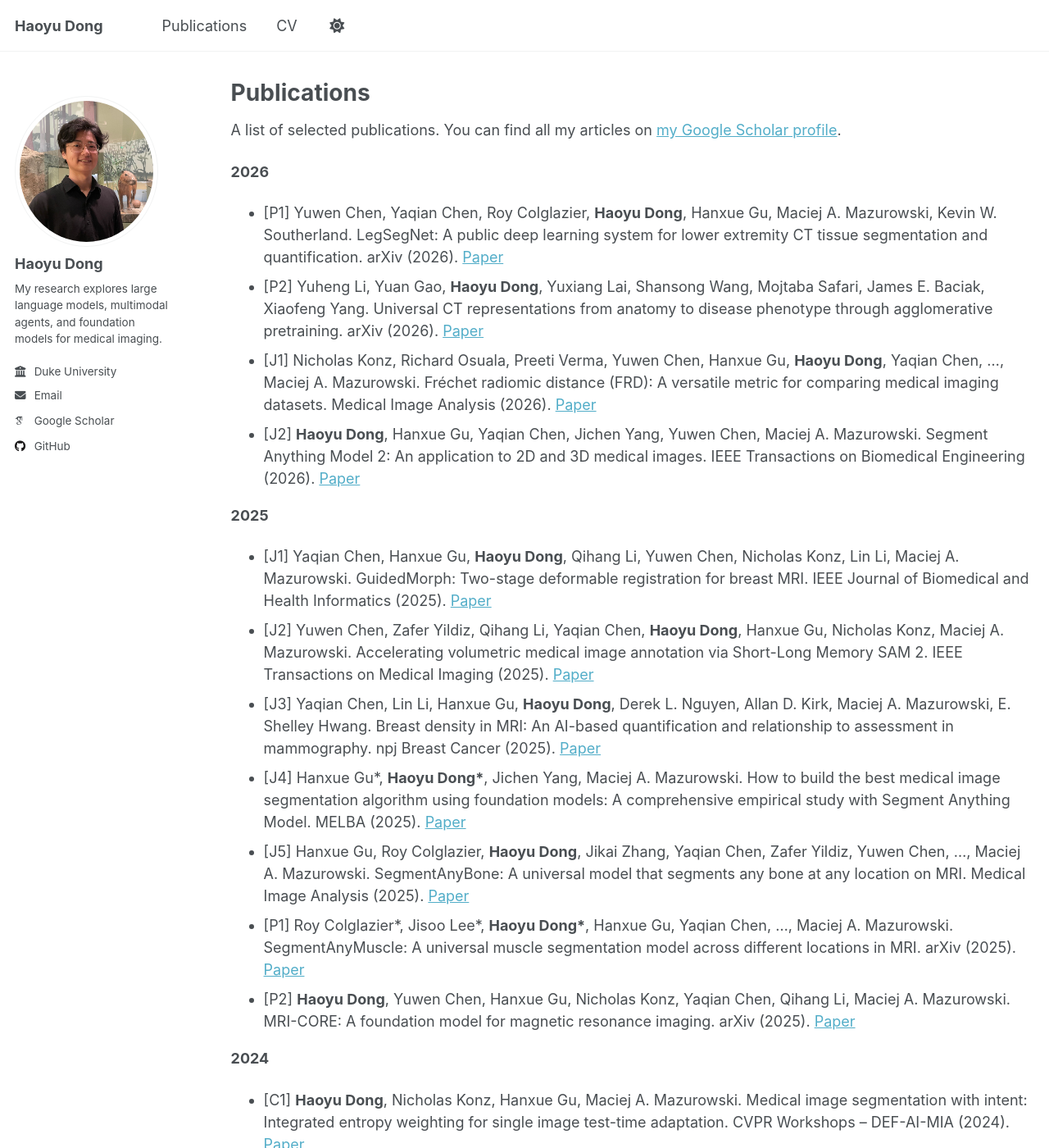
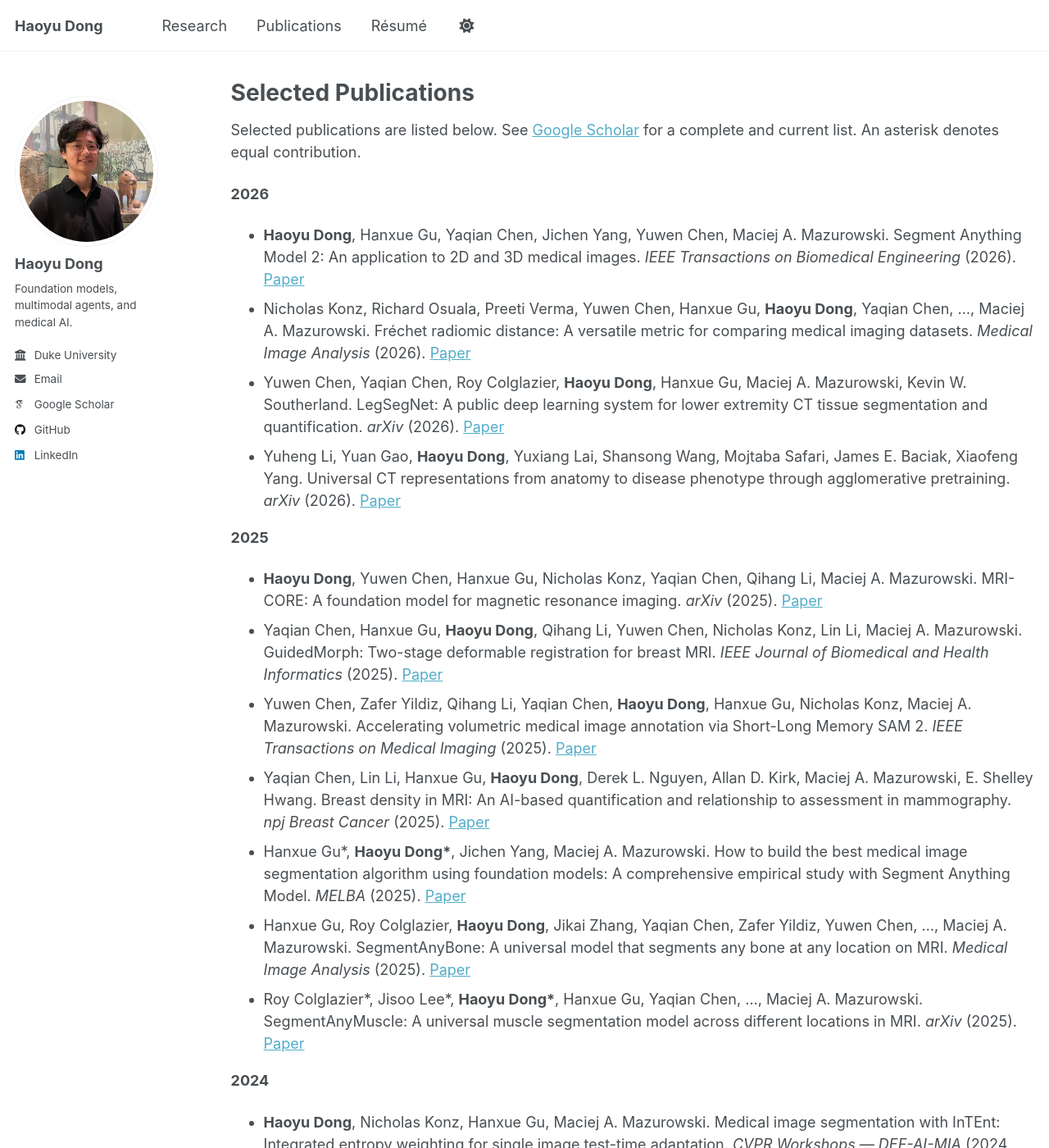
Before and after one commit to haoyudong-97/haoyudong-97.github.io, a Jekyll site: the page built from _pages/publications.md, in a window 1280 px wide and 1400 px high. Shown: the whole window at 82% size. Built offline with Jekyll 4.4.1, drawn with Linux system fonts in a browser that asks for light colours; some web fonts are replaced; a script that is not in the unit is left out; some of the changed text lies outside the part shown.

Commit message:
Refresh website for industry applications

```diff
--- a/_config.yml
+++ b/_config.yml
@@ -12,10 +12,10 @@ site_theme               : "default" # Currently available options are "default"
 title                    : "Haoyu Dong"
 title_separator          : "-"
 name                     : &name "Haoyu Dong"
-description              : &description "personal description"
-url                      : https://haoyudong-97.github.io/ # the base hostname & protocol for your site e.g. "https://[your GitHub username].github.io" or if you already have some other page hosted on Github then use "https://[your GitHub username].github.io/[Your Repo Name]"
+description              : &description "Haoyu Dong is a Duke ECE Ph.D. candidate developing foundation models, multimodal agents, and medical AI systems."
+url                      : https://haoyudong-97.github.io # the base hostname & protocol for your site e.g. "https://[your GitHub username].github.io" or if you already have some other page hosted on Github then use "https://[your GitHub username].github.io/[Your Repo Name]"
 baseurl                  : "" # the subpath of your site, e.g. "/blog"
-repository               : "academicpages/academicpages.github.io"
+repository               : "haoyudong-97/haoyudong-97.github.io"
 
 # Site Author - The following control what appear as part of the author content on the side bar.
 #               If a field is blank the icon and link will not appear, otherwise it will be shown.
@@ -25,7 +25,7 @@ author:
   avatar           : "profile.png"
   name             : "Haoyu Dong"
   pronouns         : # example: "she/her"
-  bio              : "My research explores large language models, multimodal agents, and foundation models for medical imaging."
+  bio              : "Foundation models, multimodal agents, and medical AI."
   location         : #"Earth"
   employer         : "Duke University"
   uri              : # URL
@@ -62,7 +62,7 @@ author:
   keybase          : # Username
   instagram        : # Username
   lastfm           : # Username
-  linkedin         : # Username
+  linkedin         : "haoyu-dong-63a801b9"
   mastodon         : # URL
   medium           : # URL
   pinterest        : # Username
@@ -139,14 +139,17 @@ facebook:
   username               :
   app_id                 :
   publisher              :
-og_image                 :  # Social media default site image
-og_description           :  # Social media default site image description
+og_image                 : "profile.png"
+og_description           : "Haoyu Dong — foundation models, multimodal agents, and medical AI."
 # For specifying social profiles
 # - https://developers.google.com/structured-data/customize/social-profiles
 social:
-  type                   : # Person or Organization (defaults to Person)
-  name                   : # If the user or organization name differs from the site's name
-  links: # An array of links to social media profiles
+  type                   : Person
+  name                   : "Haoyu Dong"
+  links:
+    - "https://www.linkedin.com/in/haoyu-dong-63a801b9/"
+    - "https://github.com/haoyudong-97"
+    - "https://scholar.google.com/citations?hl=en&user=eZVEUCIAAAAJ&view_op=list_works"
 
 
 # Analytics
--- a/_data/navigation.yml
+++ b/_data/navigation.yml
@@ -8,6 +8,9 @@
 #      Markdown formatted page while the second is generated using JSON.
 
 main:
+  - title: "Research"
+    url: /#selected-work
+
   - title: "Publications"
     url: /publications/
 
@@ -23,7 +26,7 @@ main:
   #- title: "Blog Posts"
   #  url: /year-archive/
 
-  - title: "CV"
+  - title: "Résumé"
     url: /cv/
 
   # - title: "CV"
--- a/_includes/seo.html
+++ b/_includes/seo.html
@@ -142,5 +142,7 @@
   <meta property="og:image" content="{% if page.header.image contains "://" %}{{ page.header.image }}{% else %}{{ page.header.image | prepend: "/images/" | prepend: base_path }}{% endif %}">
 {% elsif page.header.overlay_image %}
   <meta property="og:image" content="{% if page.header.overlay_image contains "://" %}{{ page.header.overlay_image }}{% else %}{{ page.header.overlay_image | prepend: "/images/" | prepend: base_path }}{% endif %}">
+{% elsif site.og_image %}
+  <meta property="og:image" content="{{ site.og_image | prepend: "/images/" | prepend: base_path }}">
 {% endif %}
 <!-- end Open Graph protocol -->
--- a/_pages/publications.md
+++ b/_pages/publications.md
@@ -1,41 +1,37 @@
 ---
 layout: archive
-title: "Publications"
+title: "Selected Publications"
 permalink: /publications/
 author_profile: true
 ---
 
-{% if site.author.googlescholar %}
-{% endif %}
-A list of selected publications. You can find all my articles on <a href="{{site.author.googlescholar}}">my Google Scholar profile</a>.
+Selected publications are listed below. See [Google Scholar]({{ site.author.googlescholar }}) for a complete and current list. An asterisk denotes equal contribution.
 
 **2026**
-* [P1] Yuwen Chen, Yaqian Chen, Roy Colglazier, **Haoyu Dong**, Hanxue Gu, Maciej A. Mazurowski, Kevin W. Southerland. LegSegNet: A public deep learning system for lower extremity CT tissue segmentation and quantification. arXiv (2026). [Paper](https://arxiv.org/abs/2605.30829)
-* [P2] Yuheng Li, Yuan Gao, **Haoyu Dong**, Yuxiang Lai, Shansong Wang, Mojtaba Safari, James E. Baciak, Xiaofeng Yang. Universal CT representations from anatomy to disease phenotype through agglomerative pretraining. arXiv (2026). [Paper](https://arxiv.org/abs/2605.21906)
-* [J1] Nicholas Konz, Richard Osuala, Preeti Verma, Yuwen Chen, Hanxue Gu, **Haoyu Dong**, Yaqian Chen, …, Maciej A. Mazurowski. Fréchet radiomic distance (FRD): A versatile metric for comparing medical imaging datasets. Medical Image Analysis (2026). [Paper](https://doi.org/10.1016/j.media.2026.103943)
-* [J2] **Haoyu Dong**, Hanxue Gu, Yaqian Chen, Jichen Yang, Yuwen Chen, Maciej A. Mazurowski. Segment Anything Model 2: An application to 2D and 3D medical images. IEEE Transactions on Biomedical Engineering (2026). [Paper](https://arxiv.org/abs/2408.00756)
+
+* **Haoyu Dong**, Hanxue Gu, Yaqian Chen, Jichen Yang, Yuwen Chen, Maciej A. Mazurowski. Segment Anything Model 2: An application to 2D and 3D medical images. *IEEE Transactions on Biomedical Engineering* (2026). [Paper](https://arxiv.org/abs/2408.00756)
+* Nicholas Konz, Richard Osuala, Preeti Verma, Yuwen Chen, Hanxue Gu, **Haoyu Dong**, Yaqian Chen, …, Maciej A. Mazurowski. Fréchet radiomic distance: A versatile metric for comparing medical imaging datasets. *Medical Image Analysis* (2026). [Paper](https://doi.org/10.1016/j.media.2026.103943)
+* Yuwen Chen, Yaqian Chen, Roy Colglazier, **Haoyu Dong**, Hanxue Gu, Maciej A. Mazurowski, Kevin W. Southerland. LegSegNet: A public deep learning system for lower extremity CT tissue segmentation and quantification. *arXiv* (2026). [Paper](https://arxiv.org/abs/2605.30829)
+* Yuheng Li, Yuan Gao, **Haoyu Dong**, Yuxiang Lai, Shansong Wang, Mojtaba Safari, James E. Baciak, Xiaofeng Yang. Universal CT representations from anatomy to disease phenotype through agglomerative pretraining. *arXiv* (2026). [Paper](https://arxiv.org/abs/2605.21906)
 
 **2025**
-* [J1] Yaqian Chen, Hanxue Gu, **Haoyu Dong**, Qihang Li, Yuwen Chen, Nicholas Konz, Lin Li, Maciej A. Mazurowski. GuidedMorph: Two-stage deformable registration for breast MRI. IEEE Journal of Biomedical and Health Informatics (2025). [Paper](https://arxiv.org/abs/2505.13414)
-* [J2] Yuwen Chen, Zafer Yildiz, Qihang Li, Yaqian Chen, **Haoyu Dong**, Hanxue Gu, Nicholas Konz, Maciej A. Mazurowski. Accelerating volumetric medical image annotation via Short-Long Memory SAM 2. IEEE Transactions on Medical Imaging (2025). [Paper](https://arxiv.org/abs/2505.01854)
-* [J3] Yaqian Chen, Lin Li, Hanxue Gu, **Haoyu Dong**, Derek L. Nguyen, Allan D. Kirk, Maciej A. Mazurowski, E. Shelley Hwang. Breast density in MRI: An AI-based quantification and relationship to assessment in mammography. npj Breast Cancer (2025). [Paper](https://www.nature.com/articles/s41523-025-00789-w)
-* [J4] Hanxue Gu\*, **Haoyu Dong\***, Jichen Yang, Maciej A. Mazurowski. How to build the best medical image segmentation algorithm using foundation models: A comprehensive empirical study with Segment Anything Model. MELBA (2025). [Paper](https://www.melba-journal.org/papers/2025:006.html)
-* [J5] Hanxue Gu, Roy Colglazier, **Haoyu Dong**, Jikai Zhang, Yaqian Chen, Zafer Yildiz, Yuwen Chen, …, Maciej A. Mazurowski. SegmentAnyBone: A universal model that segments any bone at any location on MRI. Medical Image Analysis (2025). [Paper](https://www.sciencedirect.com/science/article/pii/S1361841525000170)
-* [P1] Roy Colglazier\*, Jisoo Lee\*, **Haoyu Dong\***, Hanxue Gu, Yaqian Chen, …, Maciej A. Mazurowski. SegmentAnyMuscle: A universal muscle segmentation model across different locations in MRI. arXiv (2025). [Paper](https://arxiv.org/abs/2506.22467)
-* [P2] **Haoyu Dong**, Yuwen Chen, Hanxue Gu, Nicholas Konz, Yaqian Chen, Qihang Li, Maciej A. Mazurowski. MRI-CORE: A foundation model for magnetic resonance imaging. arXiv (2025). [Paper](https://arxiv.org/abs/2506.12186)
+
+* **Haoyu Dong**, Yuwen Chen, Hanxue Gu, Nicholas Konz, Yaqian Chen, Qihang Li, Maciej A. Mazurowski. MRI-CORE: A foundation model for magnetic resonance imaging. *arXiv* (2025). [Paper](https://arxiv.org/abs/2506.12186)
+* Yaqian Chen, Hanxue Gu, **Haoyu Dong**, Qihang Li, Yuwen Chen, Nicholas Konz, Lin Li, Maciej A. Mazurowski. GuidedMorph: Two-stage deformable registration for breast MRI. *IEEE Journal of Biomedical and Health Informatics* (2025). [Paper](https://arxiv.org/abs/2505.13414)
+* Yuwen Chen, Zafer Yildiz, Qihang Li, Yaqian Chen, **Haoyu Dong**, Hanxue Gu, Nicholas Konz, Maciej A. Mazurowski. Accelerating volumetric medical image annotation via Short-Long Memory SAM 2. *IEEE Transactions on Medical Imaging* (2025). [Paper](https://arxiv.org/abs/2505.01854)
+* Yaqian Chen, Lin Li, Hanxue Gu, **Haoyu Dong**, Derek L. Nguyen, Allan D. Kirk, Maciej A. Mazurowski, E. Shelley Hwang. Breast density in MRI: An AI-based quantification and relationship to assessment in mammography. *npj Breast Cancer* (2025). [Paper](https://www.nature.com/articles/s41523-025-00789-w)
+* Hanxue Gu\*, **Haoyu Dong\***, Jichen Yang, Maciej A. Mazurowski. How to build the best medical image segmentation algorithm using foundation models: A comprehensive empirical study with Segment Anything Model. *MELBA* (2025). [Paper](https://www.melba-journal.org/papers/2025:006.html)
+* Hanxue Gu, Roy Colglazier, **Haoyu Dong**, Jikai Zhang, Yaqian Chen, Zafer Yildiz, Yuwen Chen, …, Maciej A. Mazurowski. SegmentAnyBone: A universal model that segments any bone at any location on MRI. *Medical Image Analysis* (2025). [Paper](https://www.sciencedirect.com/science/article/pii/S1361841525000170)
+* Roy Colglazier\*, Jisoo Lee\*, **Haoyu Dong\***, Hanxue Gu, Yaqian Chen, …, Maciej A. Mazurowski. SegmentAnyMuscle: A universal muscle segmentation model across different locations in MRI. *arXiv* (2025). [Paper](https://arxiv.org/abs/2506.22467)
 
 **2024**
-* [C1] **Haoyu Dong**, Nicholas Konz, Hanxue Gu, Maciej A. Mazurowski. Medical image segmentation with intent: Integrated entropy weighting for single image test-time adaptation. CVPR Workshops – DEF-AI-MIA (2024). [Paper](https://openaccess.thecvf.com/content/CVPR2024W/DEF-AI-MIA/papers/Dong_Medical_Image_Segmentation_with_InTEnt_Integrated_Entropy_Weighting_for_Single_CVPRW_2024_paper.pdf)
-* [C2] Binxu Li, Tiankai Yan, Yuanting Pan, Zhe Xu, Jie Luo, Ruiyang Ji, Shilong Liu, **Haoyu Dong**, Zihao Lin, Yixin Wang. MMedAgent: Learning to use medical tools with multi-modal agent. EMNLP (2024). [Paper](https://arxiv.org/abs/2407.05624)
 
-**2023**
-* [J1] **Haoyu Dong**, Yifan Zhang, Hanxue Gu, Nicholas Konz, Yixin Zhang, Maciej A. Mazurowski. SWSSL: Sliding window-based self-supervised learning for anomaly detection in high-resolution images. IEEE Transactions on Medical Imaging (2023). [Paper](https://doi.org/10.1109/TMI.2023.3280149)
-* [J2] Nicholas Konz, **Haoyu Dong**, Maciej A. Mazurowski. Unsupervised anomaly localization in high-resolution breast scans using deep pluralistic image completion. Medical Image Analysis (2023).
-* [J3] Maciej A. Mazurowski†, **Haoyu Dong**, Hanxue Gu, Jichen Yang, Nicholas Konz, Yixin Zhang. Segment anything model for medical image analysis: an experimental study. Medical Image Analysis (2023).
+* **Haoyu Dong**, Nicholas Konz, Hanxue Gu, Maciej A. Mazurowski. Medical image segmentation with InTEnt: Integrated entropy weighting for single image test-time adaptation. *CVPR Workshops — DEF-AI-MIA* (2024, oral). [Paper](https://openaccess.thecvf.com/content/CVPR2024W/DEF-AI-MIA/papers/Dong_Medical_Image_Segmentation_with_InTEnt_Integrated_Entropy_Weighting_for_Single_CVPRW_2024_paper.pdf)
+* Binxu Li, Tiankai Yan, Yuanting Pan, Zhe Xu, Jie Luo, Ruiyang Ji, Shilong Liu, **Haoyu Dong**, Zihao Lin, Yixin Wang. MMedAgent: Learning to use medical tools with multi-modal agent. *Findings of EMNLP* (2024). [Paper](https://aclanthology.org/2024.findings-emnlp.510/)
 
-**2022**
-* [C1] Yifan Zhang, **Haoyu Dong**, Nicholas Konz, Hanxue Gu, Maciej A. Mazurowski. Lightweight transformer backbone for medical object detection. MICCAI Workshop on Cancer Prevention through Early Detection (2022).
-* [C2] Nicholas Konz, Hanxue Gu, **Haoyu Dong**, Maciej A. Mazurowski. The intrinsic manifolds of radiological images and their role in deep learning. MICCAI (2022).
+**Earlier selected work**
 
-**2021**
-* [C1] **Haoyu Dong**, Ze Wang, Qiang Qiu, Guillermo Sapiro. Using text to teach image retrieval. CVPR (2021). [Paper](https://openaccess.thecvf.com/content/CVPR2021W/MULA/papers/Dong_Using_Text_To_Teach_Image_Retrieval_CVPRW_2021_paper.pdf)
+* **Haoyu Dong**, Yifan Zhang, Hanxue Gu, Nicholas Konz, Yixin Zhang, Maciej A. Mazurowski. SWSSL: Sliding window-based self-supervised learning for anomaly detection in high-resolution images. *IEEE Transactions on Medical Imaging* (2023). [Paper](https://doi.org/10.1109/TMI.2023.3280149)
+* Maciej A. Mazurowski, **Haoyu Dong**, Hanxue Gu, Jichen Yang, Nicholas Konz, Yixin Zhang. Segment Anything Model for medical image analysis: An experimental study. *Medical Image Analysis* (2023). [Paper](https://www.sciencedirect.com/science/article/pii/S1361841523001780)
+* Nicholas Konz, **Haoyu Dong**, Maciej A. Mazurowski. Unsupervised anomaly localization in high-resolution breast scans using deep pluralistic image completion. *Medical Image Analysis* (2023). [Paper](https://www.sciencedirect.com/science/article/pii/S1361841523000968)
+* **Haoyu Dong**, Ze Wang, Qiang Qiu, Guillermo Sapiro. Using text to teach image retrieval. *CVPR Workshops* (2021). [Paper](https://openaccess.thecvf.com/content/CVPR2021W/MULA/papers/Dong_Using_Text_To_Teach_Image_Retrieval_CVPRW_2021_paper.pdf)
```
Also changed, not shown: other parts of _includes/seo.html (+1 -1 lines), _pages/about.md (+48 -37 lines), _pages/cv.md (+2 -2 lines), _publications/2009-10-01-paper-title-number-1.md (deleted, +0 -14 lines), _publications/2010-10-01-paper-title-number-2.md (deleted, +0 -14 lines), _publications/2015-10-01-paper-title-number-3.md (deleted, +0 -14 lines), _publications/2024-02-17-paper-title-number-4.md (deleted, +0 -13 lines), _publications/2025-06-08-paper-title-number-5.md (deleted, +0 -13 lines), 2 other files.
